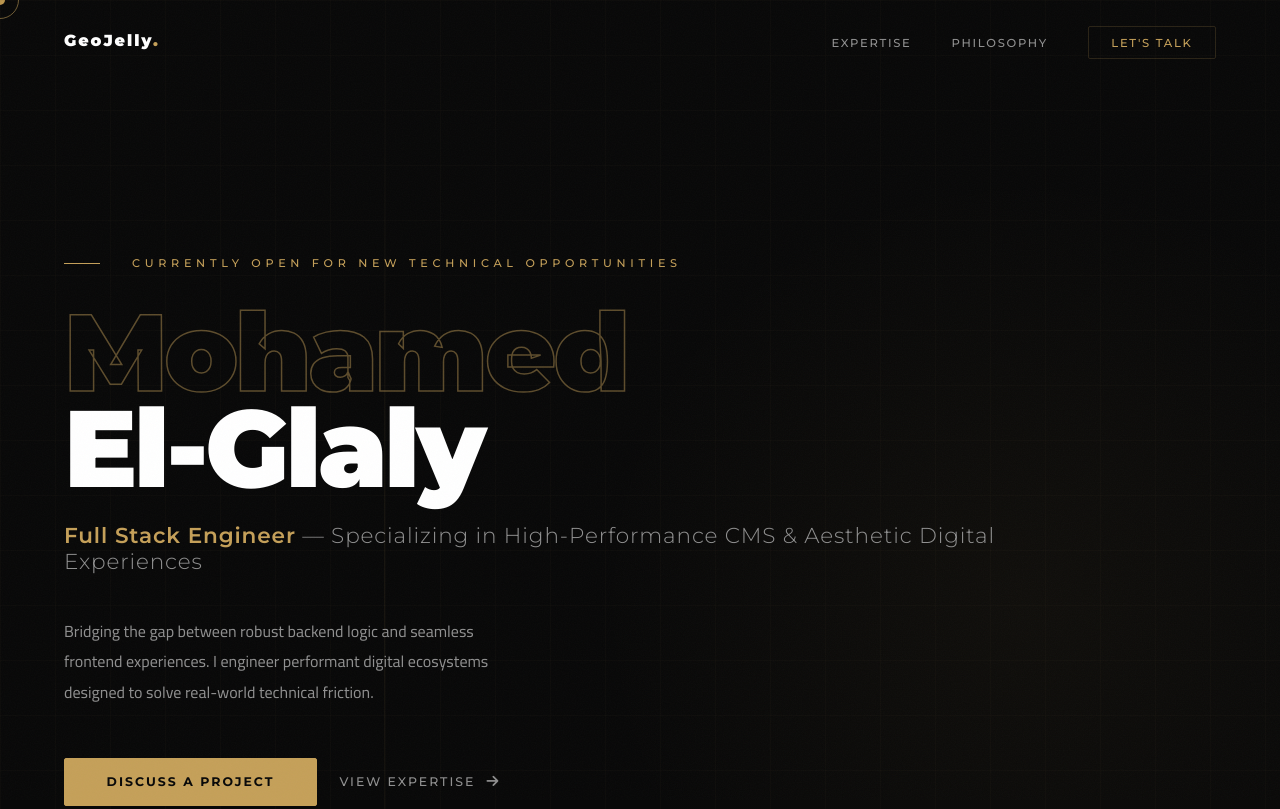
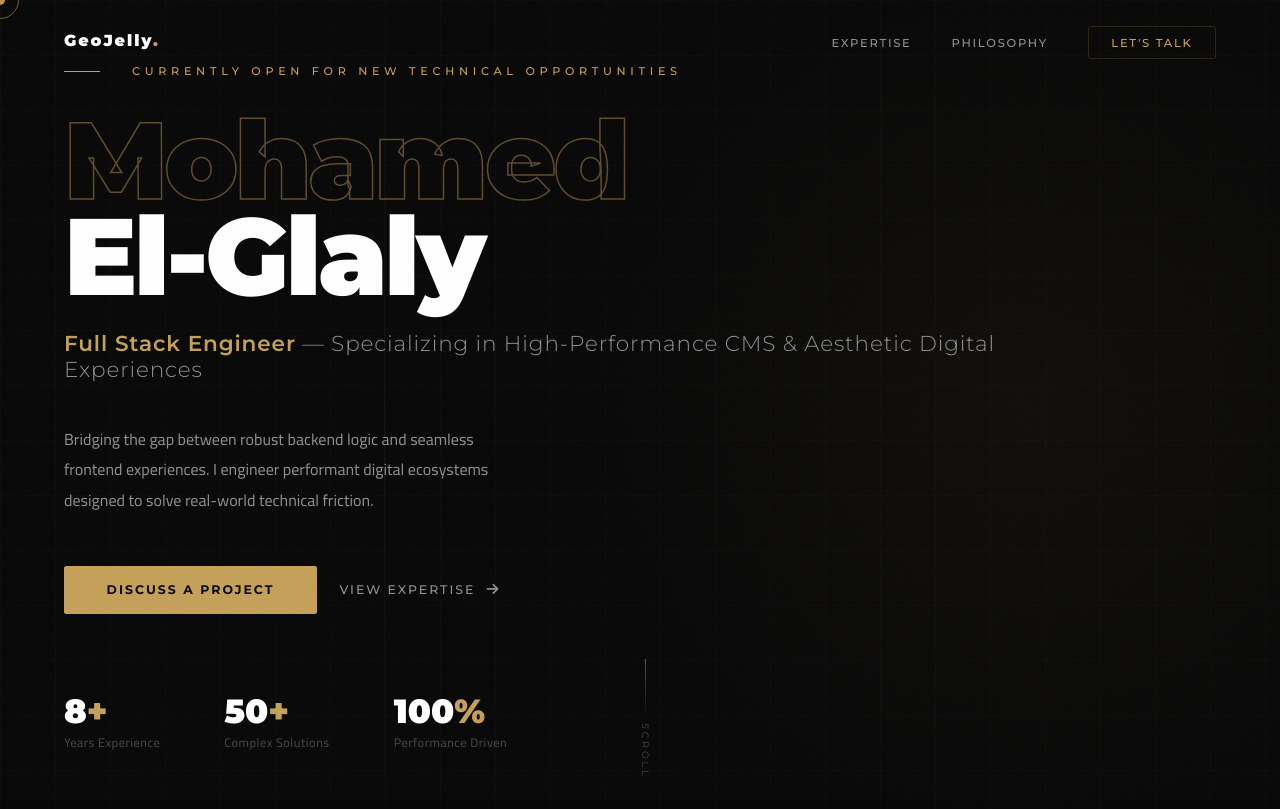
Before and after one commit to GeoJelly/geojelly.github.io, a plain HTML site: page index.html in a window 1280 px wide. Shown: the top 809 px of the page. Drawn offline with Linux system fonts and the light colour scheme.

Commit message:
Update portfolio: refine architect branding and UI

```diff
--- a/index.html
+++ b/index.html
@@ -197,7 +197,7 @@
         #hero {
             min-height:90vh;
             display:flex; flex-direction:column; justify-content:center;
-            padding: 20% 5%; overflow:hidden;
+            padding: 5% 5%; overflow:hidden;
         }
 
         /* grid lines */
```
